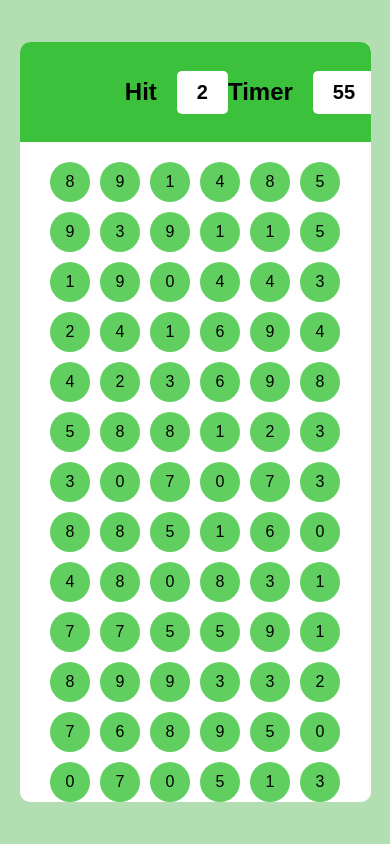
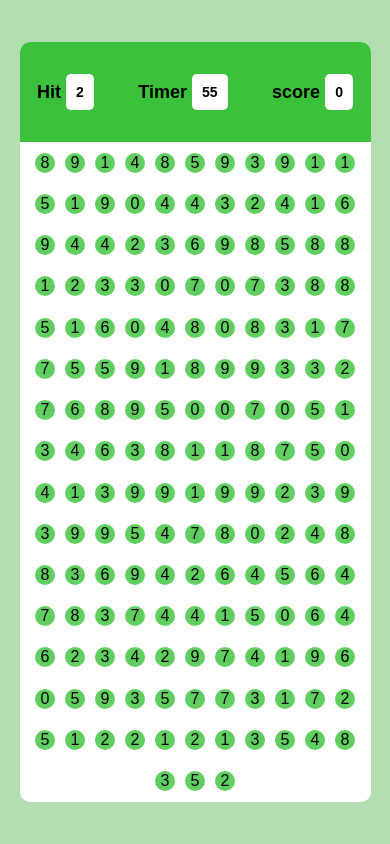
Before and after one commit to Ajay-Bankar/Bubble-Game, a plain HTML site: page index.html in a window 390 px wide. Drawn offline with Linux system fonts and the light colour scheme.

Commit message:
elem change

```diff
--- a/bubble.css
+++ b/bubble.css
@@ -1,109 +1,94 @@
-*{
+* {
     margin: 0px;
     padding: 0px;
     box-sizing: border-box;
     font-family: Arial, Helvetica, sans-serif;
 }
 
-html,body{
+html, body {
     width: 100%;
     height: 100%;
 }
-#main{
+
+#main {
     display: flex;
     justify-content: center;
     align-items: center;
     width: 100%;
     height: 100%;
-    background-color:rgb(178, 222, 178);
+    background-color: rgb(178, 222, 178);
+}
 
-
-
-}
-#panel{
+#panel {
     overflow: hidden;
     width: 90%;
     height: 90%;
     background-color: white;
     border-radius: 10px;
+}
 
-}
-#paneltop{
-
-    padding: 0px 30%;
+#paneltop {
+    padding: 0px 10%; /* Adjust padding for smaller screens */
     justify-content: space-between;
     align-items: center;
     display: flex;
     width: 100%;
     height: 100px;
     background-color: rgb(60, 193, 60);
+}
 
-}
-.elem{
-
+.elem {
     display: flex;
     align-items: center;
-    gap: 20px;
-
-
-
+    gap: 10px; /* Adjust the gap for smaller screens */
 }
 
-.login-form{
-    margin-left: 100px;
+.login-form {
+    margin-left: 10px; /* Adjust margin for smaller screens */
     display: flex;
     justify-content: center;
     align-items: center;
-
-}
-#btn{
-    font-size: 16px;
-    font-weight: 600px;
-
 }
 
-.login-form i{
-    padding: 20px;
-
-    font-size: 40px;
-    font-weight: 500px;
+#btn {
+    font-size: 16px;
+    font-weight: 600;
 }
 
-.login-form i:hover{
+.login-form i {
+    padding: 10px; /* Adjust padding for smaller screens */
+    font-size: 30px; /* Adjust font size for smaller screens */
+    font-weight: 500;
+}
+
+.login-form i:hover {
     cursor: pointer;
 }
 
-
-
-
-
-.box{
-    padding: 10px 20px;
+.box {
+    padding: 10px;
     background-color: white;
     border-radius: 5px;
     color: black;
     font-weight: 700;
-    font-size: 20px;
+    font-size: 16px; /* Adjust font size for smaller screens */
 }
 
-#panelbot{
-
+#panelbot {
     display: flex;
     justify-content: center;
     align-items: center;
     width: 100%;
-    padding: 20px;
+    padding: 10px; /* Adjust padding for smaller screens */
     height: calc(100% - 100px);
     display: flex;
     gap: 10px;
     flex-wrap: wrap;
 }
 
-
-
-.buuble{
-    width: 40px;
-    height: 40px;
+.buuble {
+    width: 30px; /* Adjust width for smaller screens */
+    height: 30px; /* Adjust height for smaller screens */
     background-color: rgb(96, 207, 96);
     border-radius: 50%;
     color: black;
@@ -111,8 +96,42 @@ html,body{
     align-items: center;
     justify-content: center;
 }
-.buuble:hover{
+
+.buuble:hover {
     background-color: rgb(35, 109, 35);
     cursor: pointer;
+}
 
+/* Media Query for smaller screens */
+@media screen and (max-width: 768px) {
+    #paneltop {
+        padding: 0px 5%;
+    }
+
+    .elem {
+        gap: 5px;
+        font-size: 12px;
+    }
+
+    .login-form {
+        margin-left: 5px;
+    }
+
+    .login-form i {
+        padding: 5px;
+        font-size: 20px;
+    }
+
+    .box {
+        font-size: 14px;
+    }
+
+    #panelbot {
+        padding: 5px;
+    }
+
+    .buuble {
+        width: 20px;
+        height: 20px;
+    }
 }
```
